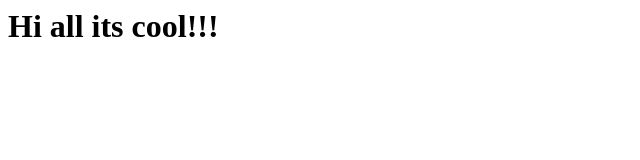
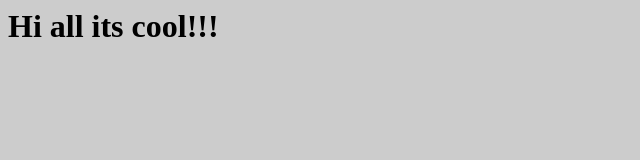
Before and after one commit to aminkodaganur/scroll-to-target-jquery, a plain HTML site: page index.html in a window 1280 px wide. Shown: the whole page, without its empty margins (0-640 px from the left). Drawn offline with Linux system fonts and the light colour scheme.

Commit message:
Update index.html

```diff
--- a/index.html
+++ b/index.html
@@ -1,5 +1,7 @@
 <html>
-	<head></head>
+	<head>
+		<link href="style.css" rel="stylesheet">
+	</head>
 	<body>
 		<h1>Hi all its cool!!! </h1>
 	</body>
```
